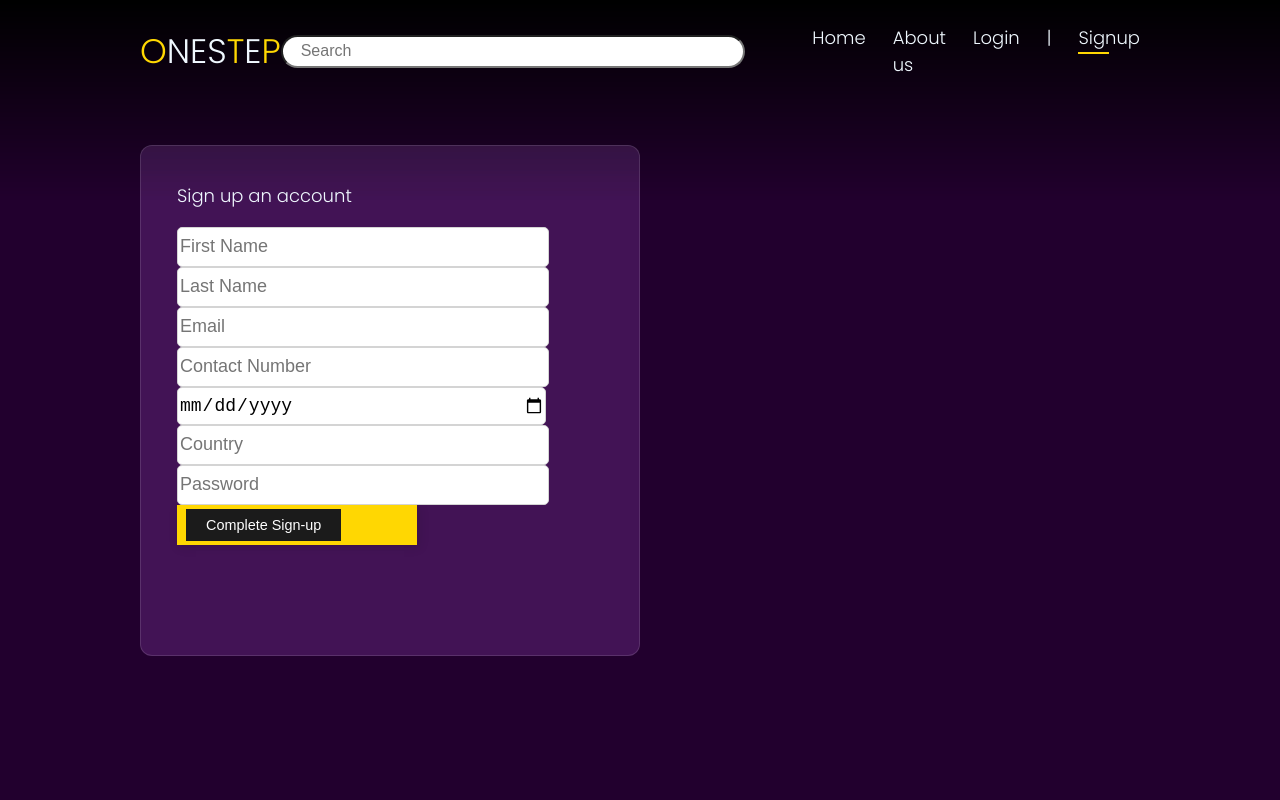
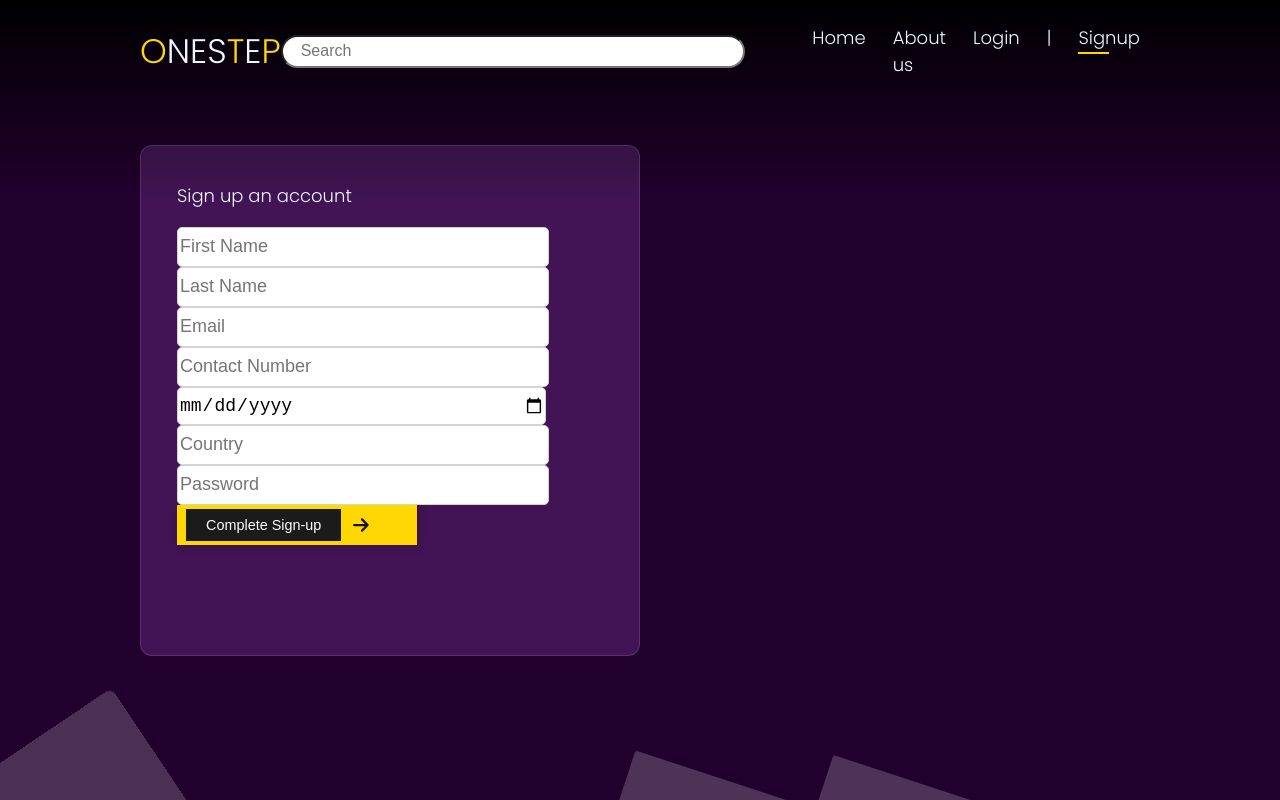
Before and after one commit to ron062394/Onestep-MERN, a React (Create React App) app in the folder frontend/: page /register in a window 1280 px wide. Built offline with nearby package versions, Linux system fonts and the light colour scheme.

Commit message:
Reflected changes for hosted API

```diff
--- a/frontend/src/hooks/useSignup.jsx
+++ b/frontend/src/hooks/useSignup.jsx
@@ -19,7 +19,7 @@ export const useSignup = () => {
         setIsLoading(true);
         setError(null);
         try {
-            const response = await fetch('http://localhost:4000/api/auth/register', {
+            const response = await fetch('https://onestep-api.vercel.app/api/auth/register', {
                 method: 'POST',
                 headers: {
                     'Content-Type': 'application/json',
--- a/frontend/src/pages/Home.jsx
+++ b/frontend/src/pages/Home.jsx
@@ -16,7 +16,7 @@ function Home() {
             <p className="hero-subtext">
               Get ready for innovation and style that sets the pace.
             </p>
-            <button class="button">
+            <button className="button">
               <span class="text">Shop Now</span>
               <svg
                 class="arrow"
--- a/frontend/src/pages/ProductView.jsx
+++ b/frontend/src/pages/ProductView.jsx
@@ -51,7 +51,7 @@ function ProductView() {
       ],
     };
 
-    const response = await fetch("https://onestep-api.vercel.app/api/cart", {
+    const response = await fetch("https://onestep-api.vercel.app/api/cart" , {
       method: "POST",
       headers: {
         "Content-Type": "application/json",
--- a/frontend/src/pages/Signup.jsx
+++ b/frontend/src/pages/Signup.jsx
@@ -1,6 +1,7 @@
 import React from 'react';
 import './Signup.css';
 import { useSignup } from '../hooks/useSignup';
+import Background from '../components/Background';
 
 function Signup() {
   const { signup, isLoading, error, handleInputChange, formData } = useSignup();
@@ -12,6 +13,7 @@ function Signup() {
 
   return (
     <div className="signup-section">
+      <Background/>
       <div className="signup-container">
         <div className="signup-card">
           <span className='signup-text'>Sign up an account</span>
@@ -72,8 +74,16 @@ function Signup() {
               onChange={handleInputChange}
               required
             />
-            <button className="button" disabled={isLoading}>
+            <button disabled={isLoading} className="button">
               <span class="text">{isLoading ? 'Signing Up...' : 'Complete Sign-up'}</span>
+              <svg
+                class="arrow"
+                viewBox="0 0 448 512"
+                height="1rem"
+                xmlns="http://www.w3.org/2000/svg"
+              >
+              <path d="M438.6 278.6c12.5-12.5 12.5-32.8 0-45.3l-160-160c-12.5-12.5-32.8-12.5-45.3 0s-12.5 32.8 0 45.3L338.8 224 32 224c-17.7 0-32 14.3-32 32s14.3 32 32 32l306.7 0L233.4 393.4c-12.5 12.5-12.5 32.8 0 45.3s32.8 12.5 45.3 0l160-160z"></path>
+              </svg>
             </button>
             {error && <p className="error-message">{error.message}</p>}
           </form>
```
Also changed, not shown: 2 other files (tests, documents, lock files or other folders).
